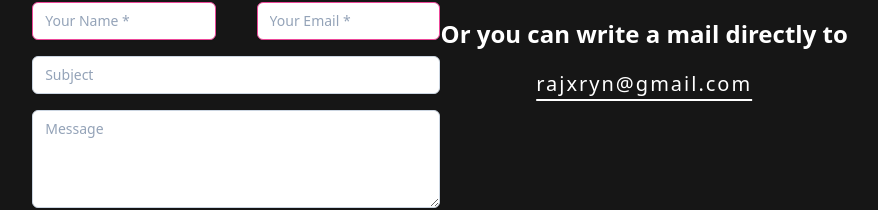
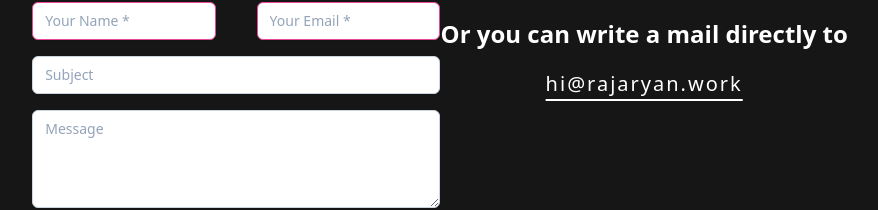
Before and after one commit to 8rxn/portfolio, a React (Vite) app: page /contact in a window 1280 px wide. Shown: the part 470-680 px from the top of the page, without its empty margins (200-1078 px from the left). Built offline with nearby package versions, Linux system fonts and the light colour scheme.

Commit message:
update email

```diff
--- a/src/pages/Contact.jsx
+++ b/src/pages/Contact.jsx
@@ -15,23 +15,21 @@ const Contact = () => {
         <title>Contact Me - Raj Aryan</title>
         <meta
           name="description"
-          content="Get in touch with Raj Aryan. Schedule a meeting, send a message, or reach out through various social media channels. Feel free to write an email directly to rajxryn@gmail.com."
+          content="Get in touch with Raj Aryan. Schedule a meeting, send a message, or reach out through various social media channels. Feel free to write an email directly to hi@rajaryan.work"
         />
-        {/* Open Graph tags */}
         <meta property="og:title" content="Contact Me - Raj Aryan" />
         <meta
           property="og:description"
-          content="Get in touch with Raj Aryan. Schedule a meeting, send a message, or reach out through various social media channels. Feel free to write an email directly to rajxryn@gmail.com."
+          content="Get in touch with Raj Aryan. Schedule a meeting, send a message, or reach out through various social media channels. Feel free to write an email directly to hi@rajaryan.work"
         />
         <meta property="og:image" content="https://rajaryan.work/banner.png" />
         <meta property="og:url" content="https://rajaryan.work/contact" />
 
-        {/* Twitter Card tags */}
         <meta name="twitter:card" content="summary_large_image" />
         <meta name="twitter:title" content="Contact Me - Raj Aryan" />
         <meta
           name="twitter:description"
-          content="Get in touch with Raj Aryan. Schedule a meeting, send a message, or reach out through various social media channels. Feel free to write an email directly to rajxryn@gmail.com."
+          content="Get in touch with Raj Aryan. Schedule a meeting, send a message, or reach out through various social media channels. Feel free to write an email directly to hi@rajaryan.work"
         />
         <meta name="twitter:image" content="https://rajaryan.work/banner.png" />
       </Helmet>
@@ -137,9 +135,9 @@ const Contact = () => {
               <h1 className="text-bold text-2xl font-semibold">
                 Or you can write a mail directly to
               </h1>
-              <a href="mailto:rajxryn@gmail.com">
+              <a href="mailto:hi@rajaryan.work">
                 <p className="my-5 text-center underline underline-offset-8 font-sans-serif text-xl tracking-widest	">
-                  rajxryn@gmail.com
+                  hi@rajaryan.work
                 </p>
               </a>
             </div>
```
